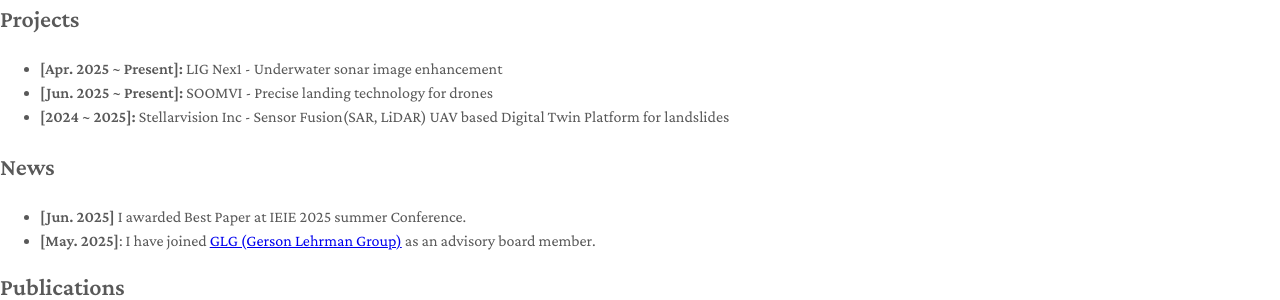
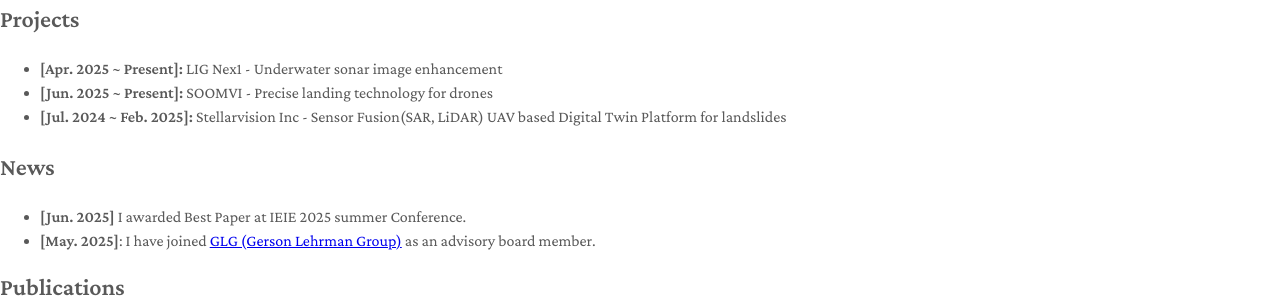
Before and after one commit to tersite1/tersite1.github.io, a Jekyll site: the page built from index.md, in a window 1280 px wide and 900 px high, scrolled down 1321 px. Shown: the part 152-452 px from the top of the window. Built offline with Jekyll 4.4.1, drawn with Linux system fonts in a browser that asks for light colours; a style sheet for code colours, icons or effects is not loaded; our own code applies the rules of GitHub Pages for plain Markdown files.

Commit message:
Update index.md

```diff
--- a/index.md
+++ b/index.md
@@ -35,7 +35,7 @@
 
 * **[Apr. 2025 ~ Present]:** LIG Nex1 - Underwater sonar image enhancement
 * **[Jun. 2025 ~ Present]:** SOOMVI - Precise landing technology for drones
-* **[2024 ~ 2025]:** Stellarvision Inc - Sensor Fusion(SAR, LiDAR) UAV based Digital Twin Platform for landslides
+* **[Jul. 2024 ~ Feb. 2025]:** Stellarvision Inc - Sensor Fusion(SAR, LiDAR) UAV based Digital Twin Platform for landslides
 
 
 ## News
```
